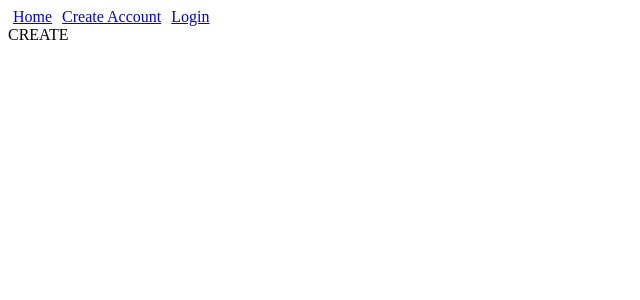
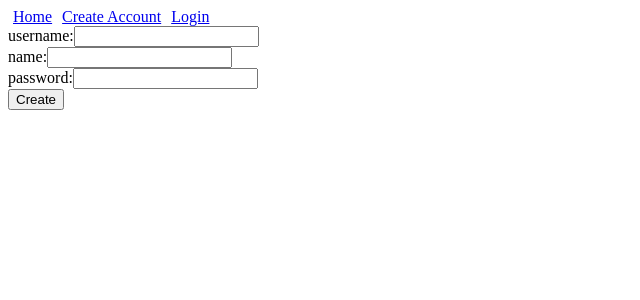
Before and after one commit to danieljjyuen/bookstore-frontend, a React (Vite) app: page /create in a window 1280 px wide. Shown: the top 300 px of the page, without its empty margins (0-640 px from the left). Built offline with nearby package versions, Linux system fonts and the light colour scheme; no server answers.

Commit message:
implemented create customer component

```diff
--- /dev/null
+++ b/src/components/Notification.jsx
@@ -0,0 +1,12 @@
+import { useState } from "react";
+
+const Notification = ({message}) => {
+    //const [message, setMessage] = useState("");
+    return (
+        <div>
+            {message}
+        </div>
+    )
+}
+
+export default Notification;
--- a/src/pages/CreateCustomer.jsx
+++ b/src/pages/CreateCustomer.jsx
@@ -1,8 +1,70 @@
+import { useState } from "react";
+import CustomerService from "../services/CustomerService";
+import Notification from "../components/Notification";
 
 const CreateCustomer = () => {
+    const [username, setUsername] = useState("");
+    const [password, setPassword] = useState("");
+    const [name, setName] = useState("");
+
+    const [message, setMessage] = useState("");
+
+    const create = async (event) => {
+        event.preventDefault();
+        console.log(username, " ", password, " ", name)
+        try{
+            const response = await CustomerService.createCustomer(username, name, password);
+            setMessage("Account Created Sucessfully!")
+
+        } catch(error) {
+            setMessage("Try Different Username");
+            console.log(error.message);
+        }
+        setName("");
+        setUsername("");
+        setPassword("");
+    }
+
     return (
+
         <div>
-            CREATE
+            <Notification message={message} />
+            <form onSubmit={create}>
+                <div>
+                    username:
+                    <input
+                        name="username"
+                        type="text"
+                        value={username}
+                        onChange={(event) => setUsername(event.target.value)}
+                        id="username"
+                    />
+                </div>
+                <div>
+                    name:
+                    <input
+                        name="name"
+                        type="text"
+                        value={name}
+                        onChange={(event) => setName(event.target.value)}
+                        id="name"
+                    />
+                </div>
+                <div>
+                    password:
+                    <input
+                        name="password"
+                        type="password"
+                        value={password}
+                        onChange={(event) => setPassword(event.target.value)}
+                        id="password"
+                    />
+                </div>
+                <div>
+                    <button type="submit" id="createSubmit">Create</button>
+                </div>
+
+            </form>
         </div>
     )
 }
--- a/src/pages/Login.jsx
+++ b/src/pages/Login.jsx
@@ -3,7 +3,9 @@ const Login = () => {
 
     return (
         <div>
-            LOGIN
+            <form>
+
+            </form>
         </div>
     )
 }
--- a/src/services/CustomerService.js
+++ b/src/services/CustomerService.js
@@ -6,12 +6,13 @@ const logIn = () => {
 
 }
 
-const createCustomer = async ({username, name, password}) => {
+const createCustomer = async (username, name, password) => {
+    console.log("inside service : ", username, " " , name, " ", password);
     const response = await axios.post(`${baseUrl}/api/customers/create`,
     {
-     username,
-     name,
-     password
+     "username":username,
+     "name":name,
+     "password":password
     });
 
     return response.data;
```
